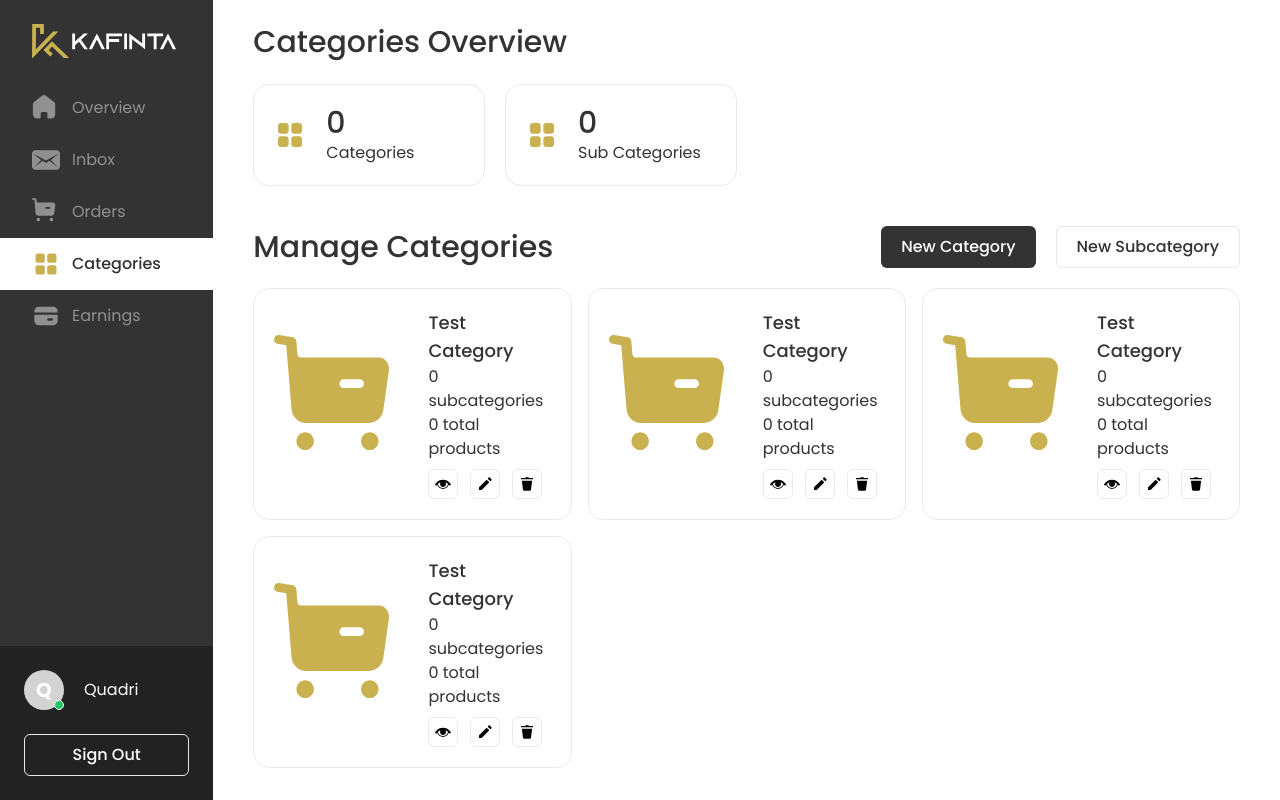
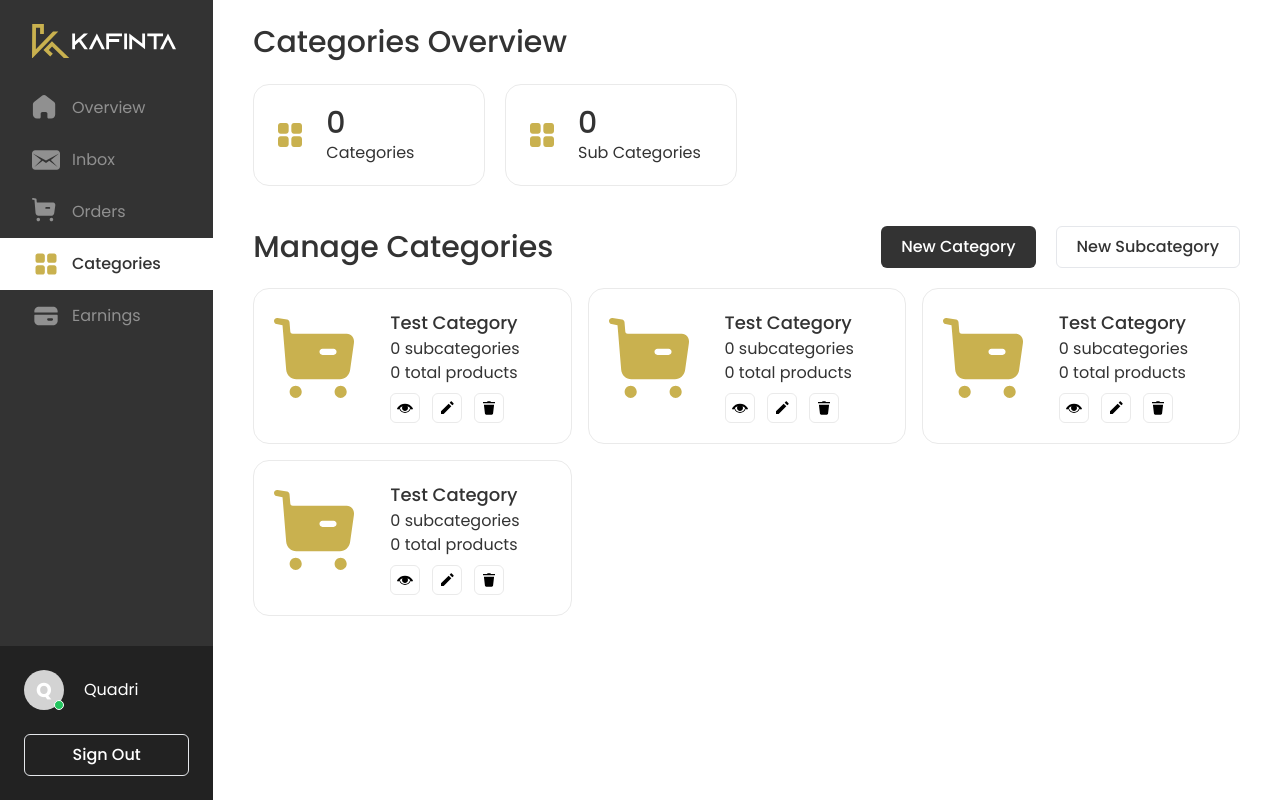
Before and after one commit to kafinta/admin-frontend, a Nuxt app: page /categories in a window 1280 px wide. Built offline with nearby package versions, Linux system fonts and the light colour scheme.

Commit message:
refactor: minor ui updated

```diff
--- a/components/Ui/Cards/Categories.vue
+++ b/components/Ui/Cards/Categories.vue
@@ -1,6 +1,6 @@
 <template>
-  <div class="border border-accent-100 rounded-2xl p-5 flex items-center gap-4">
-    <img :src="imagePath" class="w-1/2" alt="">
+  <div class="border border-accent-100 rounded-2xl p-5 flex items-center gap-5">
+    <img :src="imagePath" class="w-24" alt="">
     <div>
       <UiTypographyH3>{{ category_name }}</UiTypographyH3>
       <UiTypographyP>{{ subcategories }} subcategories</UiTypographyP>
```
Also changed, not shown: pages/categories.vue (line endings or trailing spaces).
